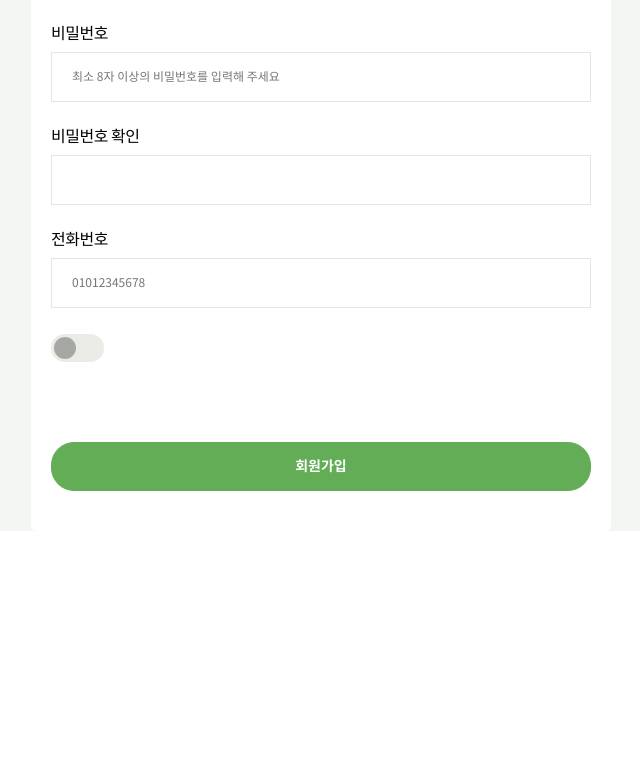
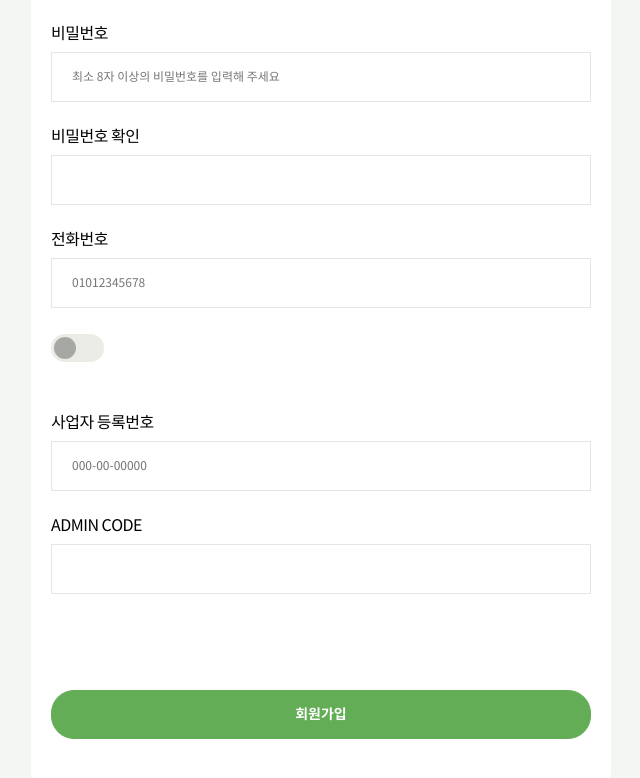
Before and after one commit to supra1nova/elice_second_project, a React (Create React App) app in the folder client/: page /users/register in a window 1280 px wide. Shown: the part 368-1146 px from the top of the page, without its empty margins (319-959 px from the left). Before the commit the page ends 899 px from the top, so only its background shows below. Built offline with nearby package versions, Linux system fonts and the light colour scheme.

Commit message:
Feat: 회원가입 Role UI 작성 중

```diff
--- /dev/null
+++ b/client/src/components/molecules/FormSwitch/index.tsx
@@ -0,0 +1,12 @@
+import React from 'react';
+import * as UI from './style';
+
+interface Props {
+  children?: React.ReactNode | string;
+}
+
+const FormSwitch = ({ children }: Props) => {
+  return <UI.Container>{children}</UI.Container>;
+};
+
+export default FormSwitch;
--- /dev/null
+++ b/client/src/components/molecules/FormSwitch/style.ts
@@ -0,0 +1,7 @@
+import styled, { css } from 'styled-components';
+
+export const Container = styled.div`
+  position: relative;
+  padding-bottom: 16px;
+  margin-bottom: 10px;
+`;
--- a/client/src/pages/Users/UsersRegister/index.tsx
+++ b/client/src/pages/Users/UsersRegister/index.tsx
@@ -5,6 +5,7 @@ import Form from '../../../components/atoms/Form';
 import FormHeader from '../../../components/molecules/FormHeader';
 import FormItem from '../../../components/molecules/FormItem';
 import FormInput from '../../../components/molecules/FormInput';
+import FormSwitch from '../../../components/molecules/FormSwitch';
 import FormError from '../../../components/molecules/FromError';
 import FormFooter from '../../../components/molecules/FormFooter';
 import Button from '../../../components/atoms/Button';
@@ -205,7 +206,48 @@ const UsersRegister = () => {
           );
         })}
 
-        <InputSwitch htmlFor={'check'} id={'check'} name={'check'} value={''} />
+        <FormItem>
+          <FormSwitch>
+            <InputSwitch
+              htmlFor={'check'}
+              id={'check'}
+              name={'check'}
+              value={''}
+            />
+          </FormSwitch>
+        </FormItem>
+        <FormItem>
+          <FormInput
+            htmlFor={'inputRegistrationNumber'}
+            labelTitle={LABELTITLE.OWNER_REGISTRATION_NUMBER}
+          >
+            <InputText
+              type={'text'}
+              id={'inputRegistrationNumber'}
+              name={'inputRegistrationNumber'}
+              value={formValues.inputRegistrationNumber}
+              maxLength={11}
+              onChange={handleChange}
+              placeholder={PLACEHOLDER.OWNER_REGISTRATION_NUMBER}
+            />
+          </FormInput>
+        </FormItem>
+        <FormItem>
+          <FormInput
+            htmlFor={'inputAdminCode'}
+            labelTitle={LABELTITLE.AMDIN_CODE}
+          >
+            <InputText
+              type={'text'}
+              id={'inputAdminCode'}
+              name={'inputAdminCode'}
+              value={formValues.inputAdminCode}
+              maxLength={11}
+              onChange={handleChange}
+              placeholder={PLACEHOLDER.AMDIN_CODE}
+            />
+          </FormInput>
+        </FormItem>
 
         <FormFooter>
           <Button component={'primary'} size={'large'} block>
```
